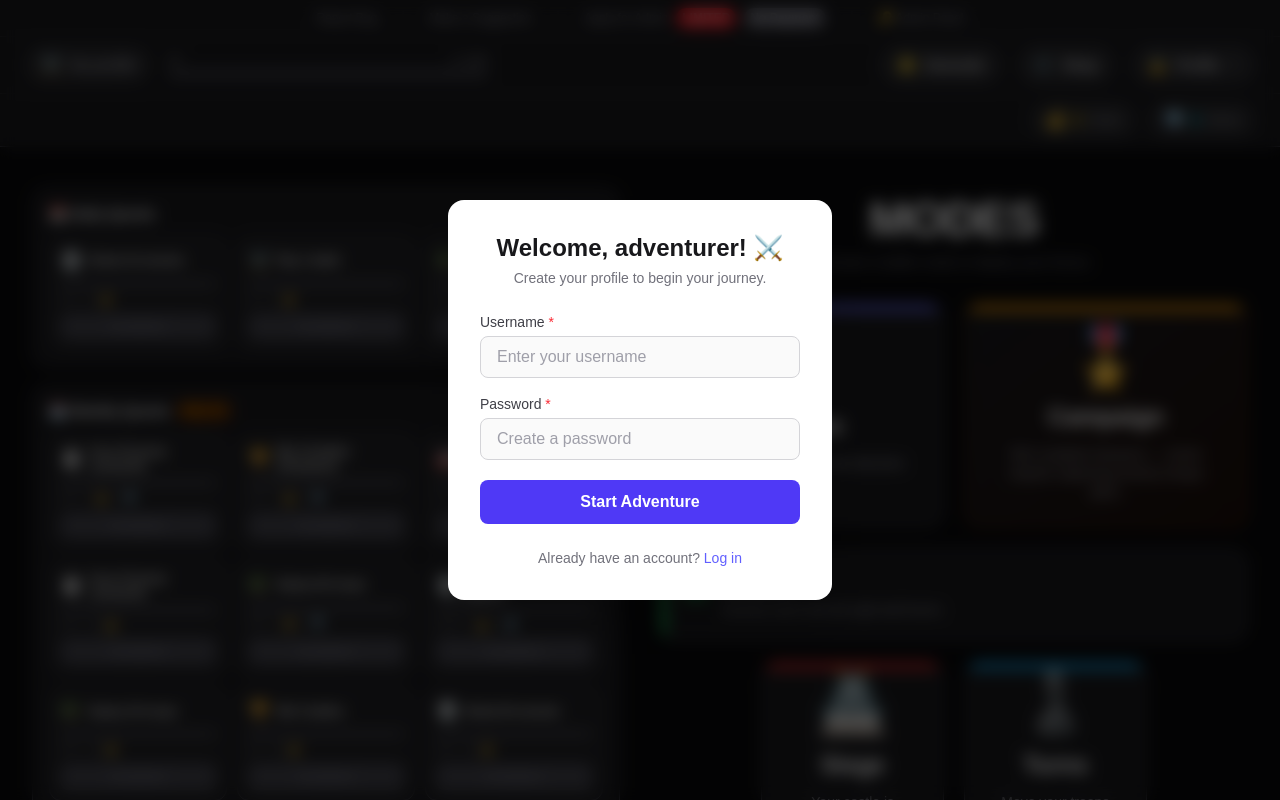
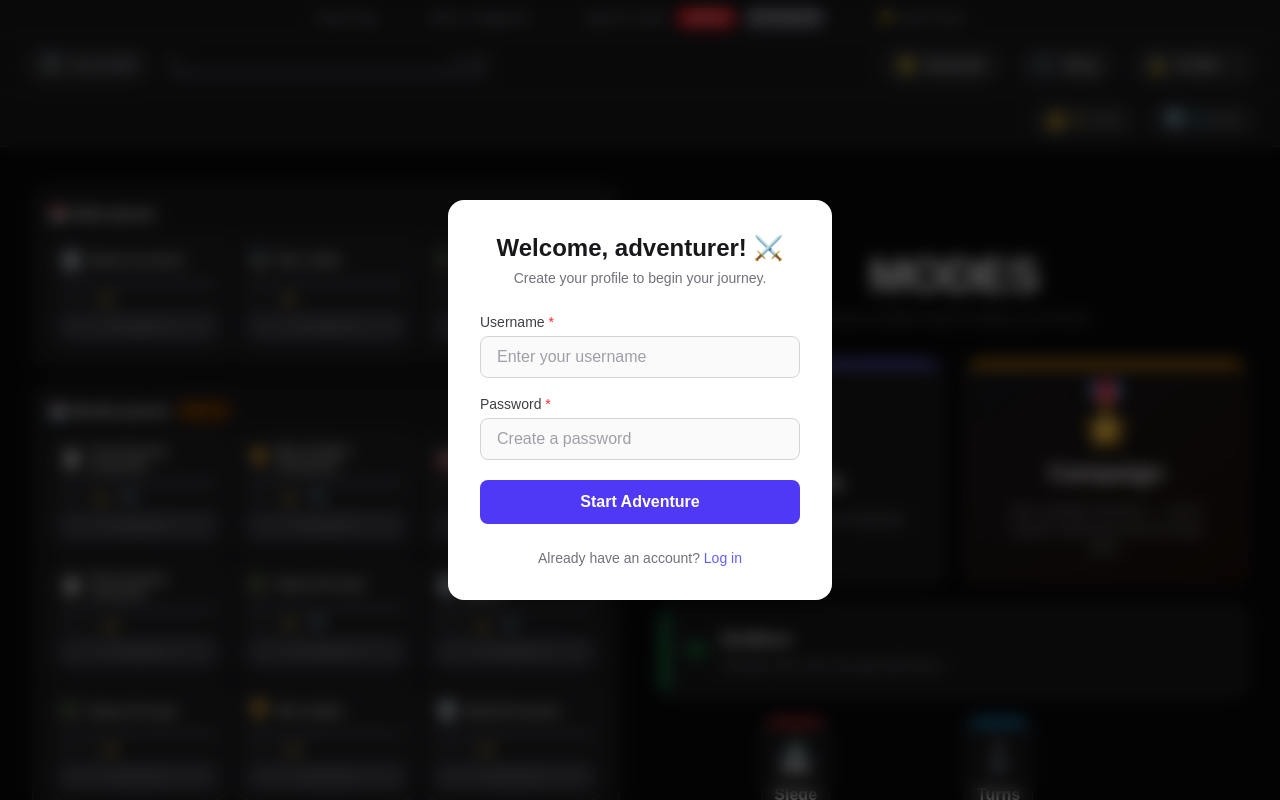
Before and after one commit to P1X3l1111/Strategon, a Next.js app: page / in a window 1280 px wide. Built offline with nearby package versions, Linux system fonts and the light colour scheme.

Commit message:
Shrink the extra-modes row (Siege, Turns) to half height
Add a compact ModeCard variant — smaller icon/label, no description —
used only for the third mode row so it reads as a lighter secondary tier.

Co-Authored-By: Claude Sonnet 5 <noreply@anthropic.com>

```diff
--- a/app/page.js
+++ b/app/page.js
@@ -173,7 +173,7 @@ export default function Home() {
                   <div className="flex flex-wrap justify-center gap-5">
                     {MODES.filter(m => m.id !== "classic" && m.id !== "endless").map(m => (
                       <div key={m.id} className="w-full sm:w-[calc((100%-2.5rem)/3)] flex-none">
-                        <ModeCard m={m} isReady={isModeReady(m.id, mapStatus)} onClick={() => enterGame(m.id)} />
+                        <ModeCard m={m} isReady={isModeReady(m.id, mapStatus)} onClick={() => enterGame(m.id)} compact />
                       </div>
                     ))}
                   </div>
@@ -207,12 +207,14 @@ function isModeReady(id, mapStatus) {
   return mapStatus === null ? true : (mapStatus[id] ?? false);
 }
 
-function ModeCard({ m, isReady, onClick }) {
+function ModeCard({ m, isReady, onClick, compact = false }) {
   return (
     <button
       onClick={() => isReady && onClick()}
       disabled={!isReady}
-      className={`group relative flex flex-col items-center justify-center gap-3 text-center border rounded-2xl p-6 h-56 transition-all duration-200 shadow-xl overflow-hidden ${
+      className={`group relative flex flex-col items-center justify-center text-center border rounded-2xl transition-all duration-200 shadow-xl overflow-hidden ${
+        compact ? "gap-1.5 p-3 h-28" : "gap-3 p-6 h-56"
+      } ${
         isReady
           ? "bg-zinc-900 border-zinc-700 hover:bg-zinc-800 hover:border-zinc-500 hover:scale-[1.02] hover:-translate-y-1 active:scale-[0.98] cursor-pointer"
           : "bg-zinc-900/40 border-zinc-800 cursor-not-allowed opacity-50"
@@ -224,13 +226,15 @@ function ModeCard({ m, isReady, onClick }) {
           No Map
         </span>
       )}
-      <span className="text-6xl font-black" style={{ color: isReady ? m.color : "#52525b", fontFamily: "monospace" }}>
+      <span className={`font-black ${compact ? "text-3xl" : "text-6xl"}`} style={{ color: isReady ? m.color : "#52525b", fontFamily: "monospace" }}>
         {isReady ? m.icon : "🔒"}
       </span>
-      <span className="text-white font-black text-2xl">{m.name}</span>
-      <span className="text-zinc-400 text-sm leading-snug px-2">
-        {isReady ? m.desc : "Admin must create a map for this mode."}
-      </span>
+      <span className={`text-white font-black ${compact ? "text-base" : "text-2xl"}`}>{m.name}</span>
+      {!compact && (
+        <span className="text-zinc-400 text-sm leading-snug px-2">
+          {isReady ? m.desc : "Admin must create a map for this mode."}
+        </span>
+      )}
     </button>
   );
 }
```
